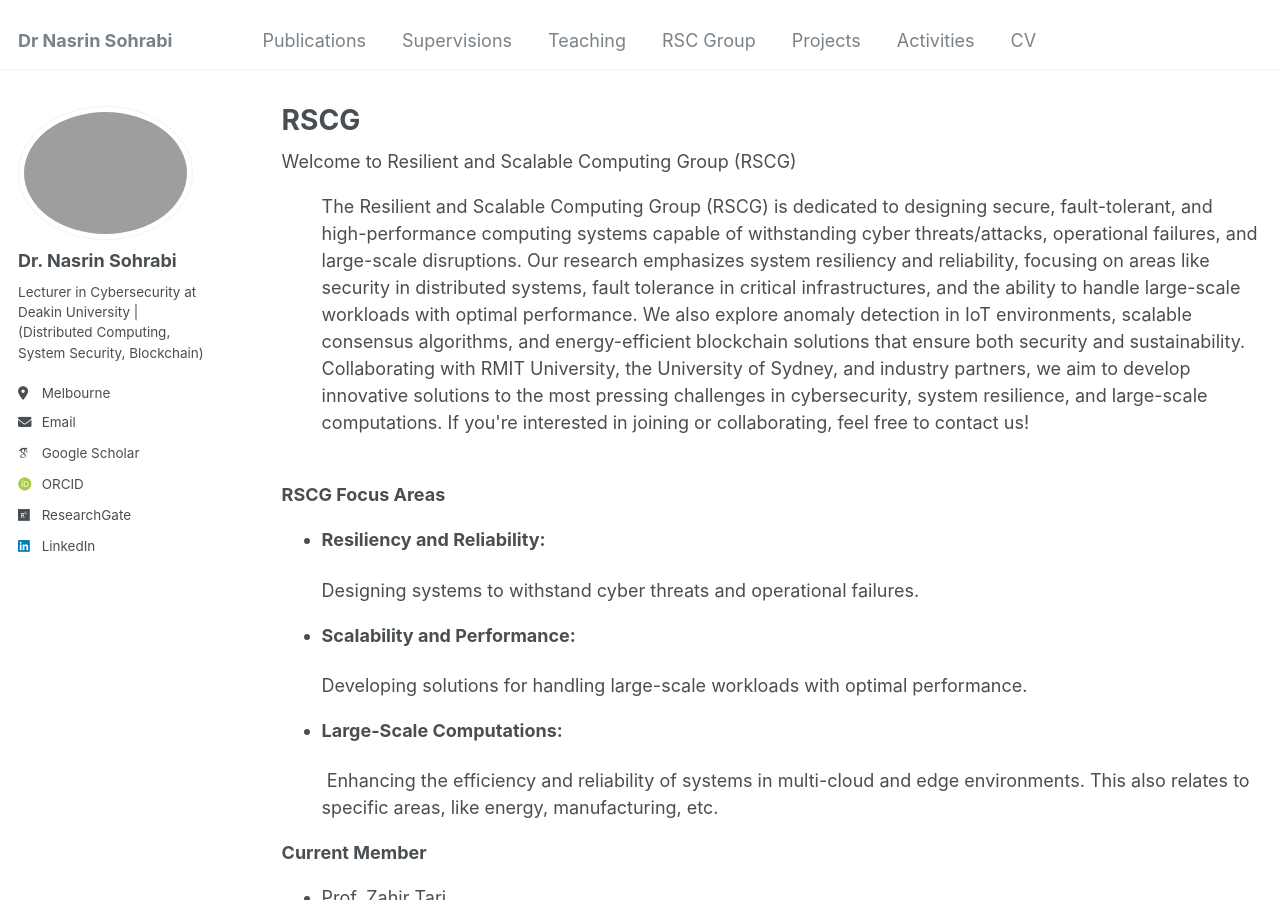
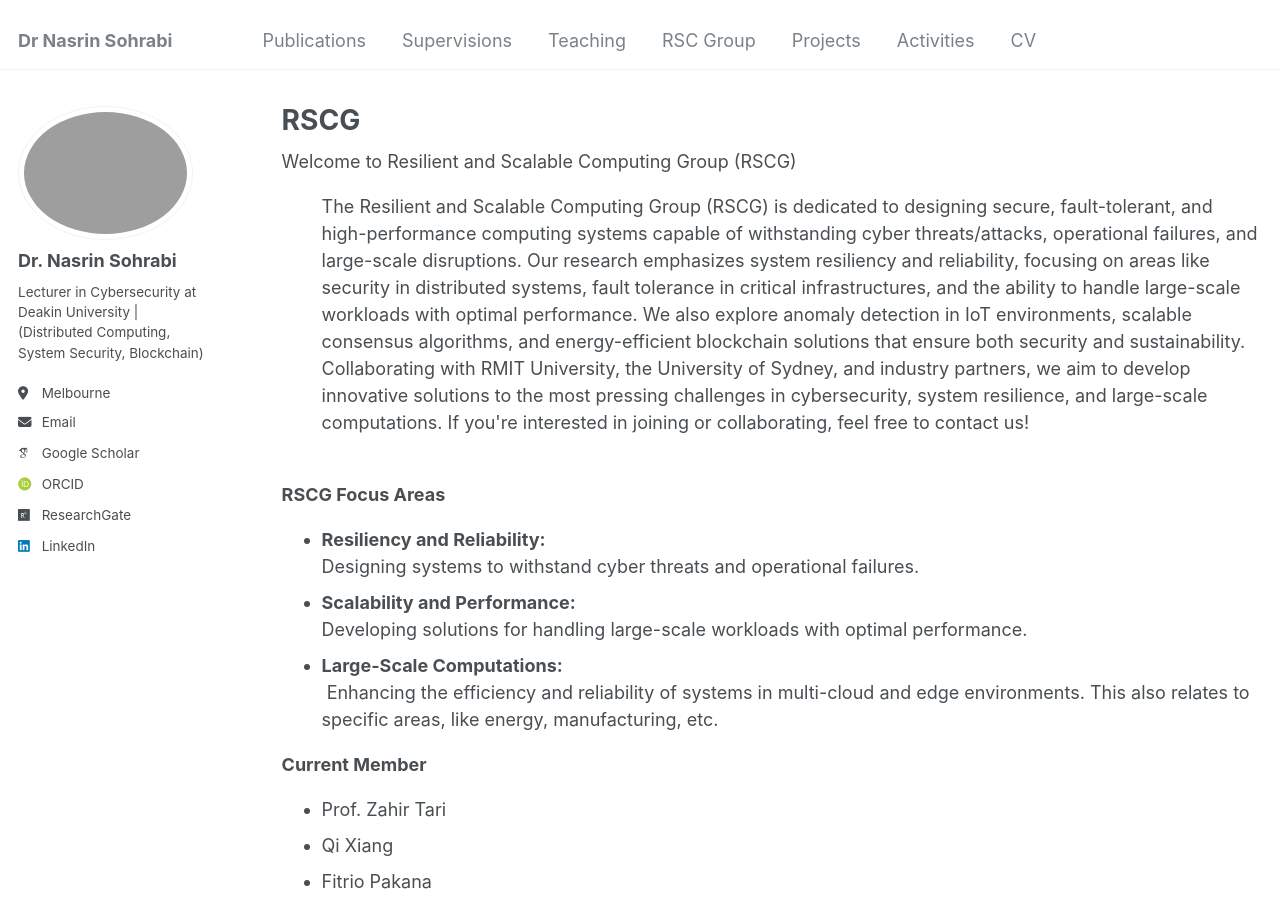
Before and after one commit to Nasrin-Sohrabi/Nasrin-Sohrabi.github.io, a Jekyll site: the page built from _pages/RSCG.html, in a window 1280 px wide and 900 px high. Built offline with Jekyll 4.4.1, drawn with Linux system fonts in a browser that asks for light colours; some web fonts are replaced.

Commit message:
adding my group homepage

```diff
--- a/_pages/RSCG.html
+++ b/_pages/RSCG.html
@@ -26,9 +26,9 @@ author_profile: true
 <br>
 <h style="font-weight: bold;"> RSCG Focus Areas</h>
          <ul>
-          <li><p style="font-weight: bold"> Resiliency and Reliability:</p>Designing systems to withstand cyber threats and operational failures.
-          <li><p style="font-weight: bold"> Scalability and Performance:</p>Developing solutions for handling large-scale workloads with optimal performance.
-          <li><p style="font-weight: bold"> Large-Scale Computations: </p> Enhancing the efficiency and reliability of systems in multi-cloud and edge environments. This also relates to specific areas, like energy, manufacturing, etc.
+          <li><div style="font-weight: bold"> Resiliency and Reliability:</div>Designing systems to withstand cyber threats and operational failures.
+          <li><div style="font-weight: bold"> Scalability and Performance:</div>Developing solutions for handling large-scale workloads with optimal performance.
+          <li><div style="font-weight: bold"> Large-Scale Computations: </div> Enhancing the efficiency and reliability of systems in multi-cloud and edge environments. This also relates to specific areas, like energy, manufacturing, etc.
          </ul>
 
 
```
